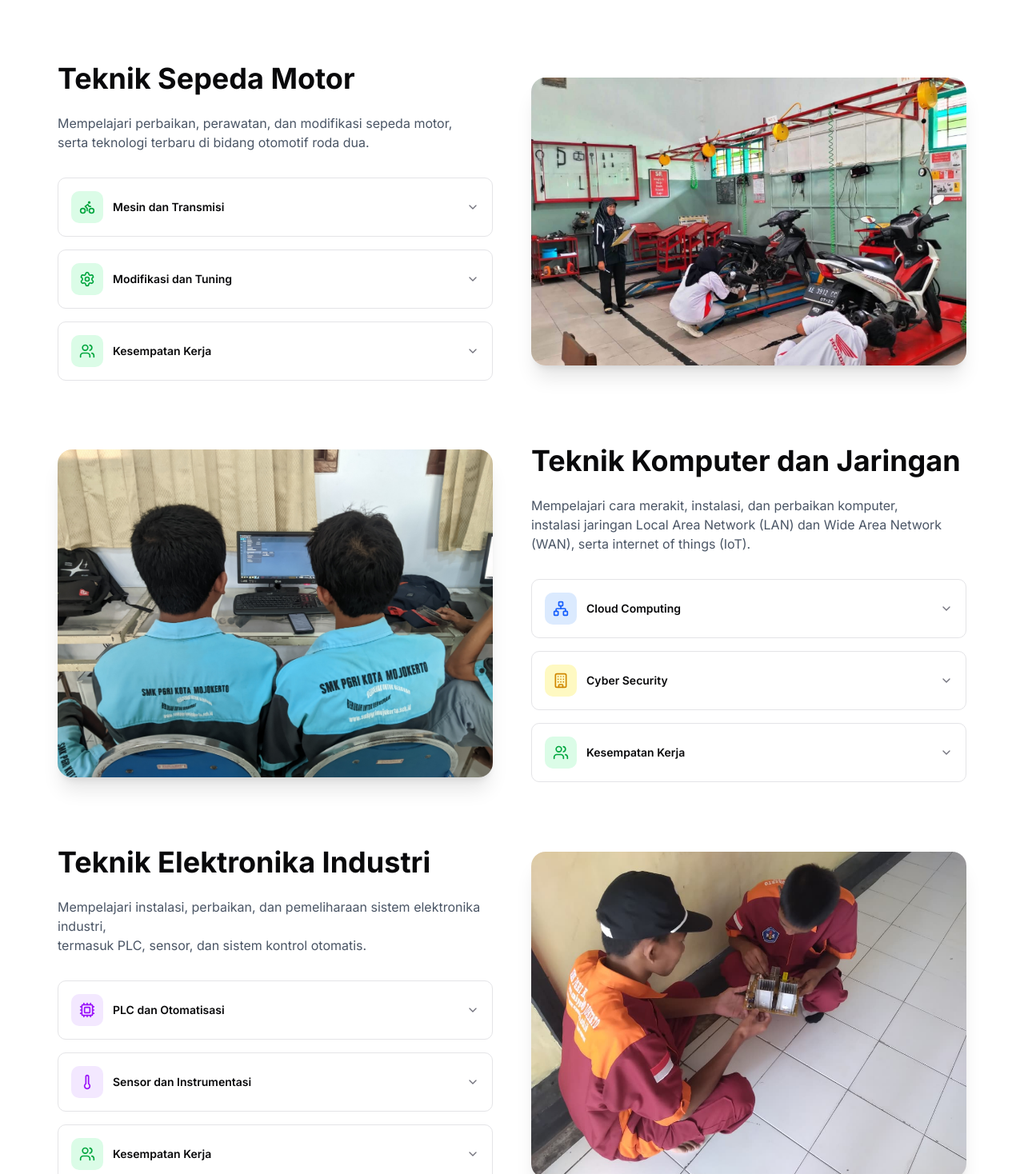
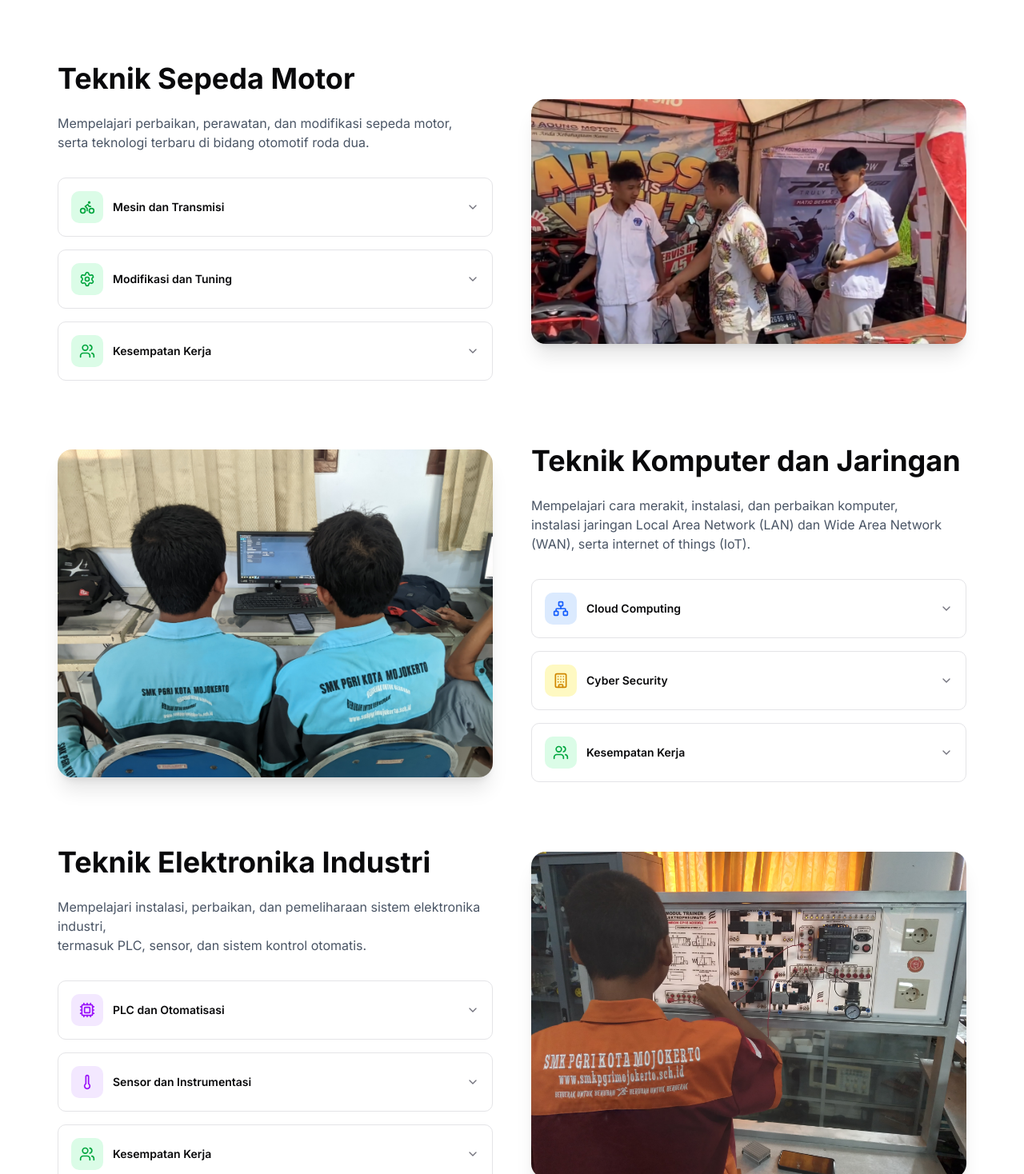
Before and after one commit to fjrhub/smkpgrimojokerto, a Next.js app: page / in a window 1280 px wide. Shown: the part 3522-4990 px from the top of the page at 80% size. Built offline with nearby package versions, Linux system fonts and the light colour scheme.

Commit message:
feat(page.js): replace placeholder images with higher-quality visuals for TSM and TKJ sections

```diff
--- a/app/page.tsx
+++ b/app/page.tsx
@@ -694,8 +694,7 @@ export default function Home() {
               </div>
               <div>
                 <img
-                  // https://smkn2jiwan.sch.id/fasilitas/bengkel-otomotif/?
-                  src="bengkel.png"
+                  src="praktekTbsm.png"
                   alt="Teknik Sepeda Motor"
                   className="rounded-2xl shadow-xl"
                 />
@@ -857,7 +856,7 @@ export default function Home() {
               </div>
               <div>
                 <img
-                  src="tei.jpg"
+                  src="praktekTei.jpg"
                   alt="Teknik Elektronika Industri"
                   className="rounded-2xl shadow-xl"
                 />
--- a/package.json
+++ b/package.json
@@ -1,6 +1,6 @@
 {
   "name": "smkpgrimojokerto",
-  "version": "1.17.10",
+  "version": "1.18.10",
   "private": true,
   "description": "SMK PGRI Mojokerto school website built with Next.js and deployed on Vercel.",
   "scripts": {
```
Also changed, not shown: public/praktekTbsm.png (added), public/praktekTei.jpg (added).
